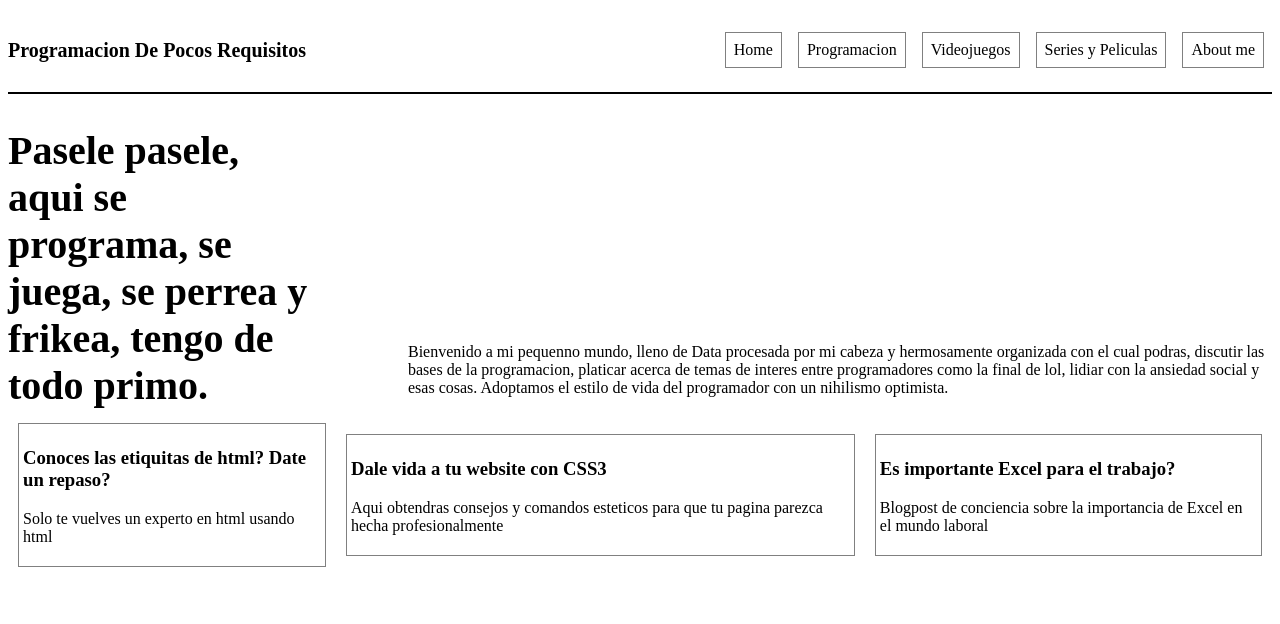
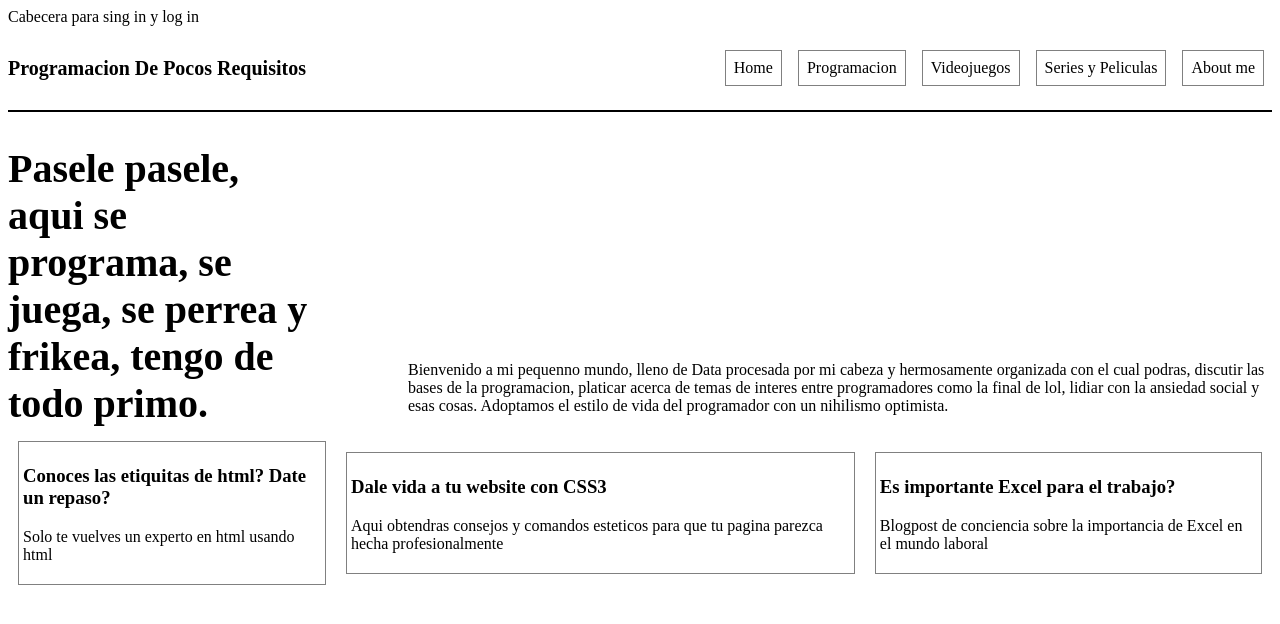
Before and after one commit to xAguirreJh/blog, a plain HTML site: page index.html in a window 1280 px wide. Drawn offline with Linux system fonts and the light colour scheme.

Commit message:
Aparte el espacio para la cabecera

```diff
--- a/index.html
+++ b/index.html
@@ -69,6 +69,9 @@
     }
 </style>
 <body>
+    <div class="cabecera">
+        Cabecera para sing in y log in
+    </div>
     <div class="head">
         <h1>Programacion De Pocos Requisitos</h1>
         <nav>
```
